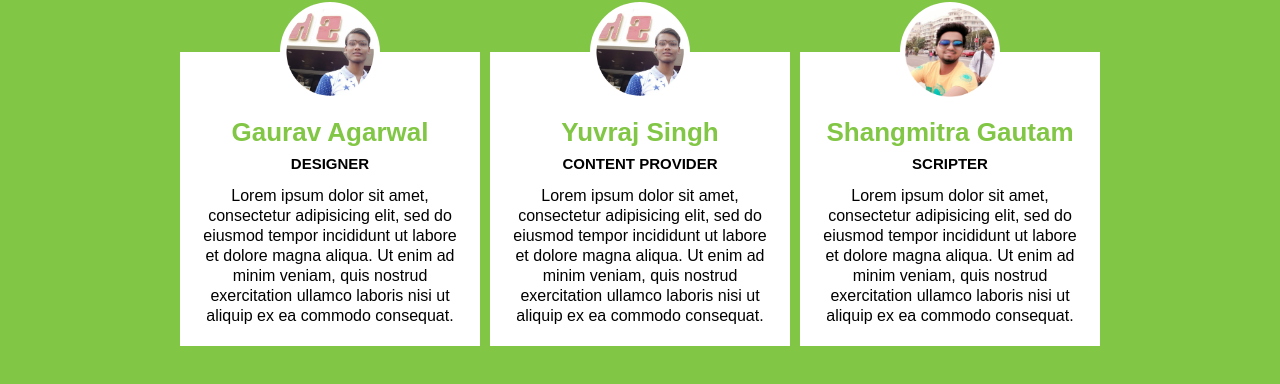
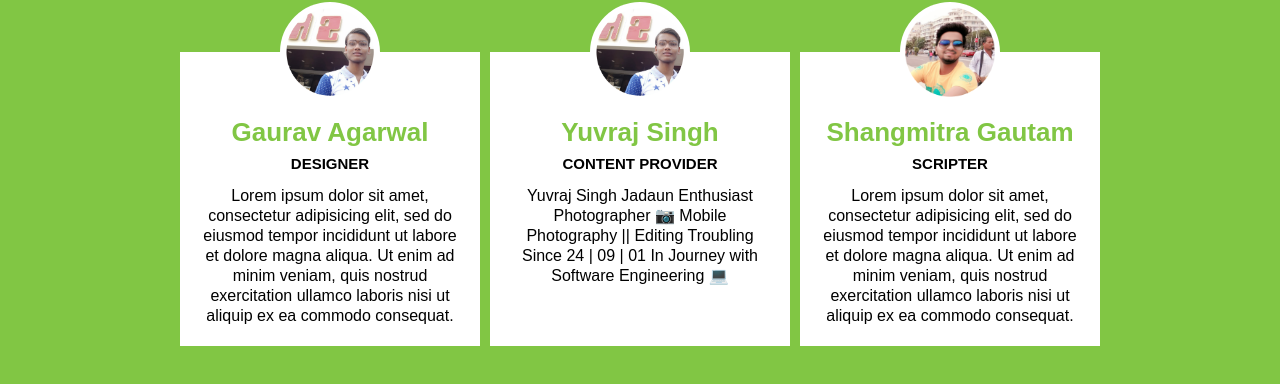
Before and after one commit to gauravdilkash091/gauravdilkash091.github.io, a plain HTML site: page About_us.html in a window 1280 px wide. Shown: the part 168-552 px from the top of the page. Drawn offline with Linux system fonts and the light colour scheme.

Commit message:
Update About_us.html

```diff
--- a/About_us.html
+++ b/About_us.html
@@ -37,10 +37,11 @@
 				</div>
 				<h3>Yuvraj Singh</h3>
 				<p class="role">Content Provider</p>
-				<p>Lorem ipsum dolor sit amet, consectetur adipisicing elit, sed do eiusmod
-				tempor incididunt ut labore et dolore magna aliqua. Ut enim ad minim veniam,
-				quis nostrud exercitation ullamco laboris nisi ut aliquip ex ea commodo
-				consequat.</p>
+				<p>Yuvraj Singh Jadaun
+				Enthusiast Photographer 📷
+				Mobile Photography || Editing
+				Troubling Since 24 | 09 | 01
+				In Journey with Software Engineering 💻</p>
 			</div>
 			<div class="team-member">
 				<div class="team-img">
```
